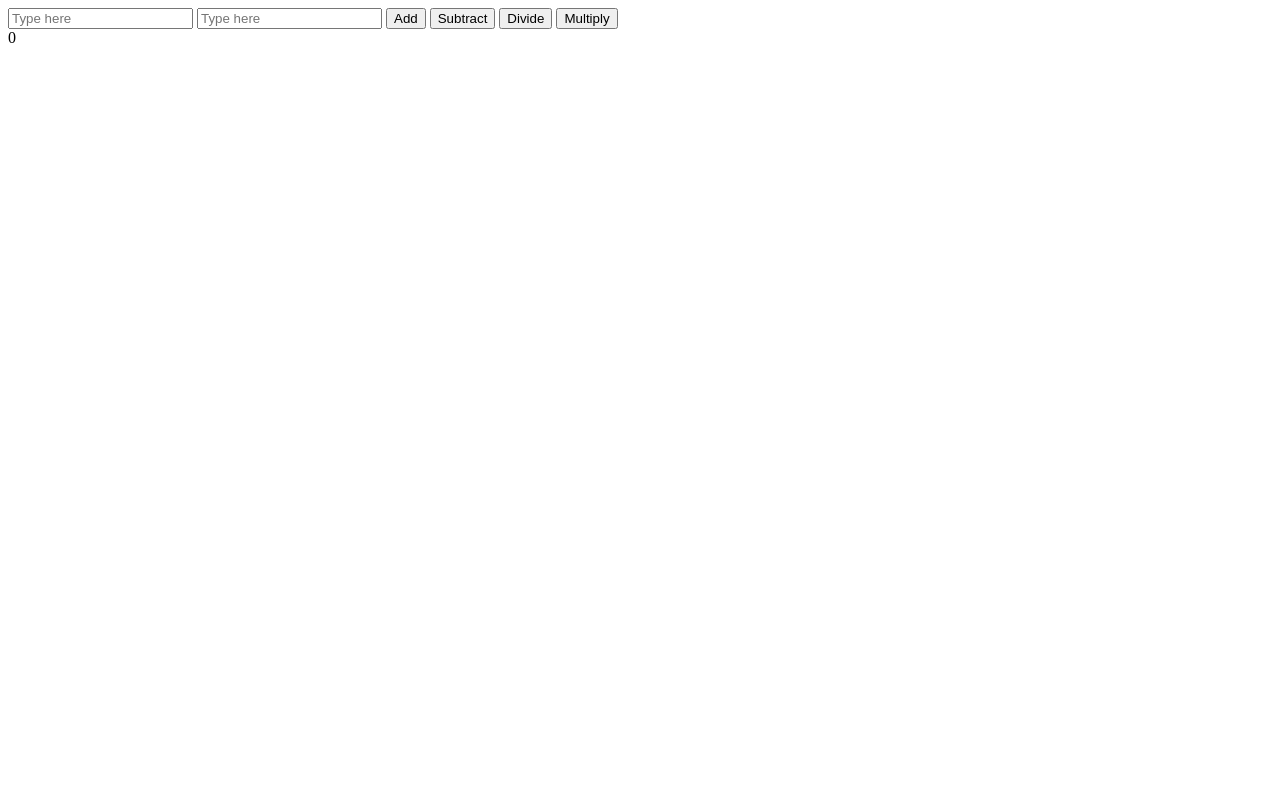
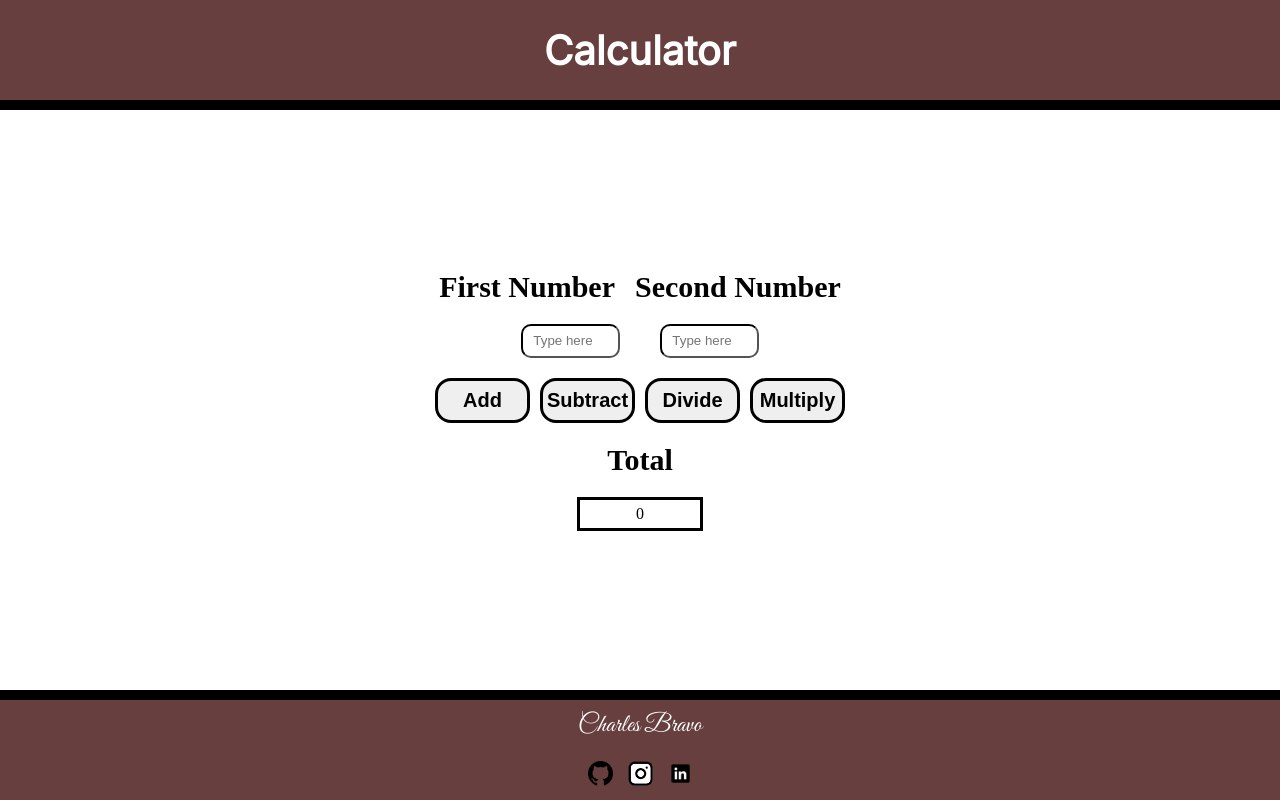
Before and after one commit to KidCharlles/caclulator-app, a plain HTML site: page index.html in a window 1280 px wide. Drawn offline with Linux system fonts and the light colour scheme.

Commit message:
final styling changes

```diff
--- /dev/null
+++ b/css/styles.css
@@ -0,0 +1,121 @@
+* {
+    margin: 0;
+    padding: 0; /* removes defualt whitespace around a website */
+}
+
+body {
+    display: flex;
+    flex-direction: column;
+    min-height: 100vh;
+}
+
+header {
+    height: 100px;
+    background-color:rgba(103, 63, 63, 1);
+    color: white;
+    font-family: 'Inter', sans-serif;
+    font-weight: 900;
+    font-size: 20px;
+
+    display: flex;
+    align-items: center; /* vertical centering */
+    justify-content: center; /* horizontal centering*/
+}
+
+main {
+    display: flex;
+    flex-direction: column;
+    align-items: center;
+    flex-grow: 1;
+    text-align: center;
+    justify-content: center;
+    border-top: 10px solid black;
+    border-bottom: 10px solid black;
+}
+
+.main-section { /* evenly spaces all contents in the main vertically */
+    display: flex;
+    flex-direction: column;
+    gap: 20px
+}
+
+.number-labels {
+    display: flex;
+    gap: 20px;
+    font-size: 30px;
+    font-weight:bolder;
+    justify-content: center;
+}
+
+.user-inputs {
+    display: flex;
+    gap: 40px;
+    justify-content: center;
+}
+
+.user-inputs input {
+    width: 95px;
+    height: 30px;
+    text-align: center;
+    border-color: black;
+    border-radius: 10px;
+}
+
+.buttons {
+    display: flex;
+    gap: 10px;
+    text-align: center;
+    justify-content: center;
+}
+
+.buttons button {
+    width: 95px;
+    height: 45px;
+    font-size: 20px;
+    font-weight: bolder;
+    border: 3.5px solid black;
+    border-radius: 16px;
+    cursor: pointer;
+}
+
+.total-label {
+    font-size: 30px;
+    font-weight:bolder;
+}
+
+#result {
+    min-width: 100px;
+    padding: 5px 10px;
+    width: fit-content;
+    margin-left: auto;
+    margin-right: auto;
+    border: 3.5px solid black;
+
+}
+
+footer {
+    height: 100px;
+    background-color: rgba(103, 63, 63, 1);
+    color: white;
+
+    display: flex;
+    flex-direction: column;
+    gap: 20px;
+    align-items: center; /* vertical centering */
+    justify-content: center; /* horizontal centering*/
+}
+
+.signature {
+    font-family: 'Great Vibes';
+    font-size: 25px;
+}
+
+.images img{
+    width: 25px;
+    height: 25px;
+}
+
+.images {
+    display: flex;
+    gap: 15px;
+}
--- a/index.html
+++ b/index.html
@@ -2,25 +2,54 @@
 <html>
     <head>
         <title>Calculator App</title>
-        <link rel="stylesheet" src="css/styles.css">
+        <link rel="stylesheet" href="css/styles.css">
+        <link href="https://fonts.googleapis.com/css2?family=Inter&display=swap" rel="stylesheet">
+        <link href="https://fonts.googleapis.com/css2?family=Great+Vibes&display=swap" rel="stylesheet">
         <script src="script.js" defer></script>
     </head>
 
     <body>
         <header>
-
+            <h1>Calculator</h1>
         </header>
 
         <main>
+            <div class="main-section">
+                <div class="number-labels">
+                    <p>First Number</p>
+                    <p>Second Number</p>
+                </div>
+                <div class="user-inputs">
                     <input id="number-1" type="number" placeholder="Type here">
                     <input id="number-2" type="number" placeholder="Type here">
+                </div>
 
+                <div class="buttons">
                     <button id="add">Add</button>
                     <button id="subtract">Subtract</button>
                     <button id="divide">Divide</button>
                     <button id="multiply">Multiply</button>
+                </div>
+
+                <p class="total-label">Total</p>
 
                 <div id="result">0</div>
+            </div>
         </main>
+
+        <footer>
+            <p class="signature">Charles Bravo</p>
+            <div class="images">
+                <a href="https://github.com/KidCharlles" target="_blank" rel="noopener noreferrer">
+                    <img src="images/github.png" alt="github icon">
+                </a>
+                <a href="https://www.instagram.com/charleshore/" target="_blank" rel="noopener noreferrer">
+                    <img src="images/instagram.png" alt="instagram icon">
+                </a>
+                <a href="https://www.linkedin.com/in/charly-rivera/" target="_blank" rel="noopener noreferrer">
+                <img src="images/linkedin.png" alt="linkedin icon">
+                </a>
+            </div>
+        </footer>
     </body>
 </html>
```
Also changed, not shown: images/github.png (added), images/instagram.png (added), images/linkedin.png (added), styles.css (deleted). Lines whose indentation alone changed are shown as unchanged.
